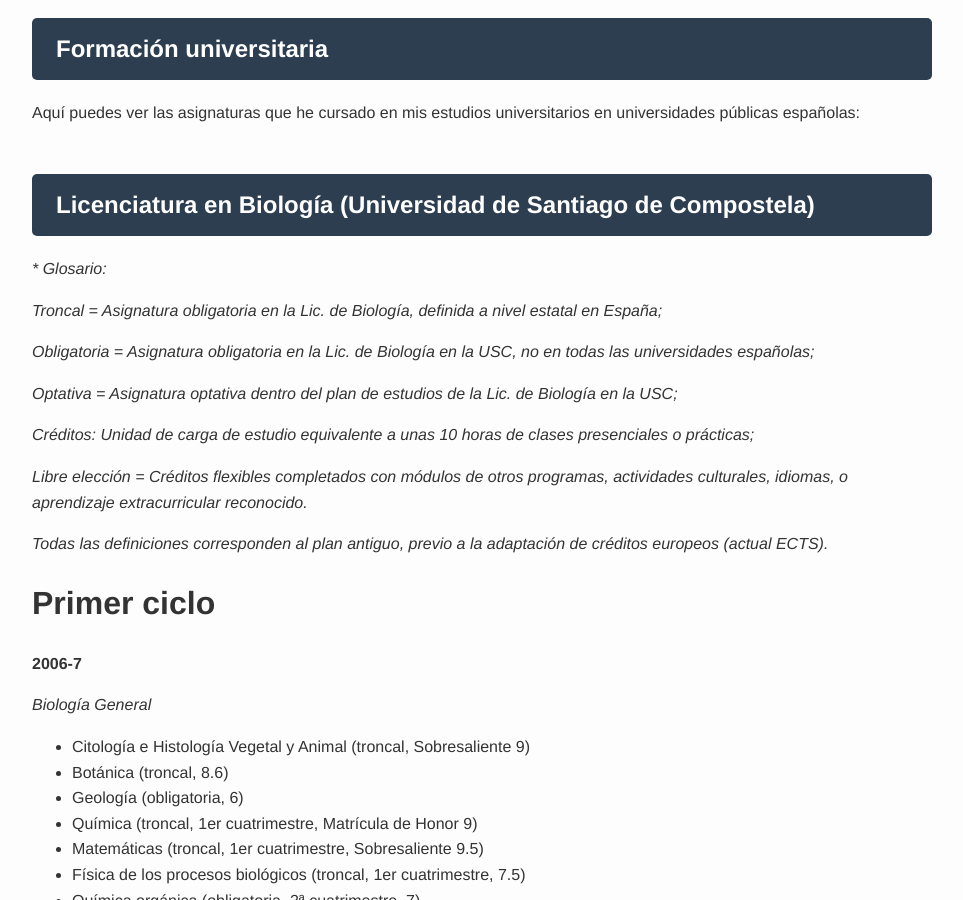
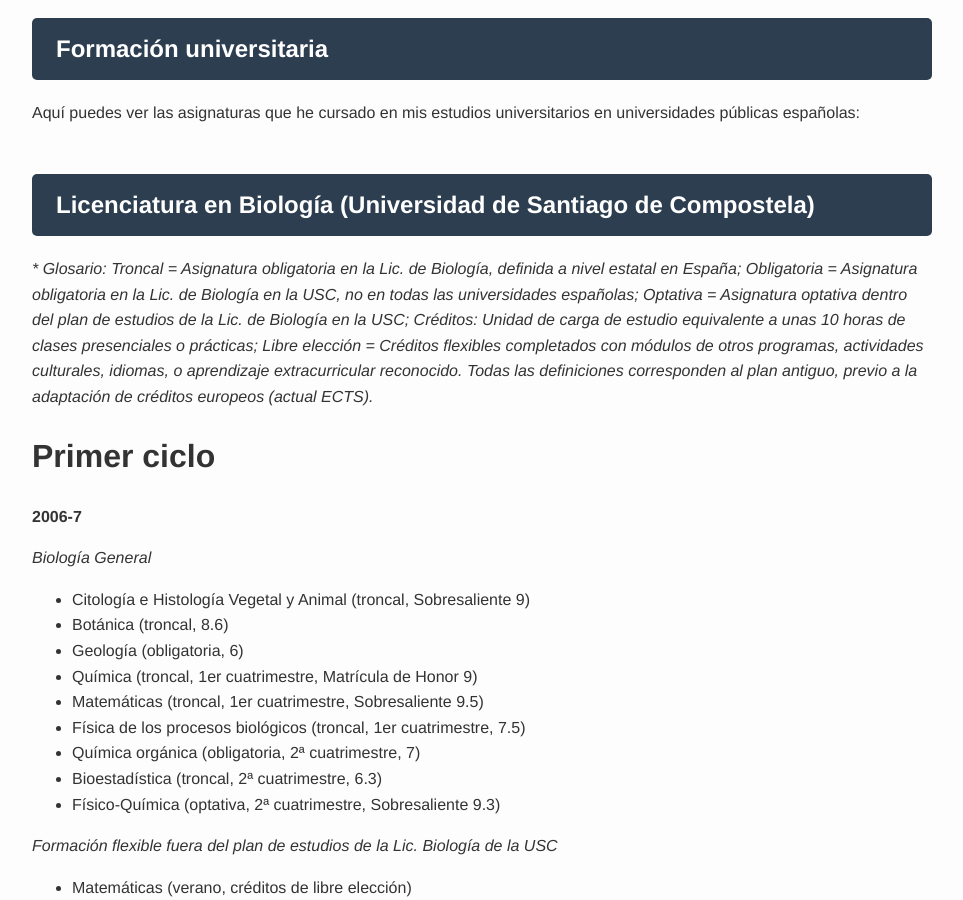
Before and after one commit to albafsanles/albafsanles.github.io, a Jekyll site: the page built from assets/subjects.md, in a window 1280 px wide and 900 px high, scrolled down 1855 px. Shown: the whole window, without its empty margins (158-1121 px from the left). Built offline with Jekyll 4.4.1, drawn with Linux system fonts in a browser that asks for light colours; part of the change alters nothing that is shown.

```diff
--- a/assets/subjects.md
+++ b/assets/subjects.md
@@ -65,17 +65,7 @@ Aquí puedes ver las asignaturas que he cursado en mis estudios universitarios e
 ## Licenciatura en Biología (Universidad de Santiago de Compostela)
 
 _* Glosario:_
-
-_Troncal = Asignatura obligatoria en la Lic. de Biología, definida a nivel estatal en España;_
-
-_Obligatoria = Asignatura obligatoria en la Lic. de Biología en la USC, no en todas las universidades españolas;_
-
-_Optativa = Asignatura optativa dentro del plan de estudios de la Lic. de Biología en la USC;_
-
-_Créditos: Unidad de carga de estudio equivalente a unas 10 horas de clases presenciales o prácticas;_
-
-_Libre elección = Créditos flexibles completados con módulos de otros programas, actividades culturales, idiomas, o aprendizaje extracurricular reconocido._
-
+_Troncal = Asignatura obligatoria en la Lic. de Biología, definida a nivel estatal en España; Obligatoria = Asignatura obligatoria en la Lic. de Biología en la USC, no en todas las universidades españolas; Optativa = Asignatura optativa dentro del plan de estudios de la Lic. de Biología en la USC; Créditos: Unidad de carga de estudio equivalente a unas 10 horas de clases presenciales o prácticas; Libre elección = Créditos flexibles completados con módulos de otros programas, actividades culturales, idiomas, o aprendizaje extracurricular reconocido._
 _Todas las definiciones corresponden al plan antiguo, previo a la adaptación de créditos europeos (actual ECTS)._
 
 # Primer ciclo
```
